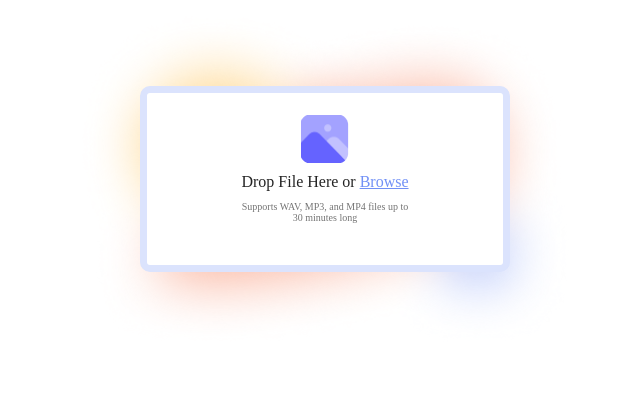
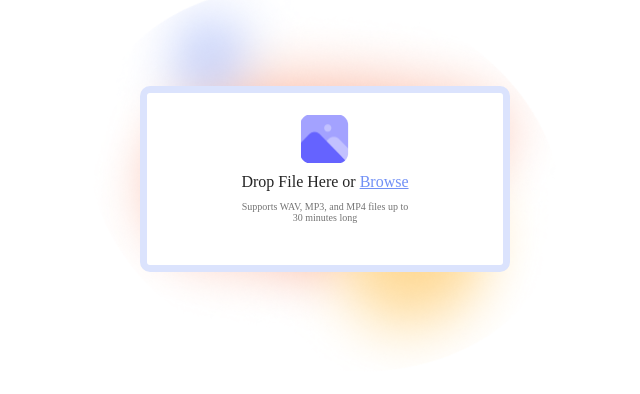
Before and after one commit to KYSpring/supernative_react_comps, a React (Vite) app: page / in a window 1280 px wide. Shown: the top 394 px of the page, without its empty margins (315-955 px from the left). Built offline with nearby package versions, Linux system fonts and the light colour scheme.

Commit message:
feat: add bg rotate

```diff
--- a/src/components/drag-upload-file/Uploader.jsx
+++ b/src/components/drag-upload-file/Uploader.jsx
@@ -145,10 +145,12 @@ export const DragAndDrop = () => {
   }
 
   return (
-    <div className={`rc_uploader_wrapper ${!fileName? 'rc_need_bgimg':''} ${!!zoomState? 'rc_zoom_in':''}`}>
-      {
+    // <div className={`rc_uploader_wrapper ${!fileName? 'rc_need_bgimg':''} ${!!zoomState? 'rc_zoom_in':''}`}>
+    <div className={`rc_uploader_wrapper  ${!!zoomState? 'rc_zoom_in':''}`}>
+      <div className='rc_rotate_bg'/>
+      {/* {
         !!fileName? <div className='rc_rotate_bg'/>: null
-      }
+      } */}
       <div
         ref={dropZoneRef} onDragOver={onDragOver} onDrop={onDrop}
         onDragLeave={onDragLeave}
```
